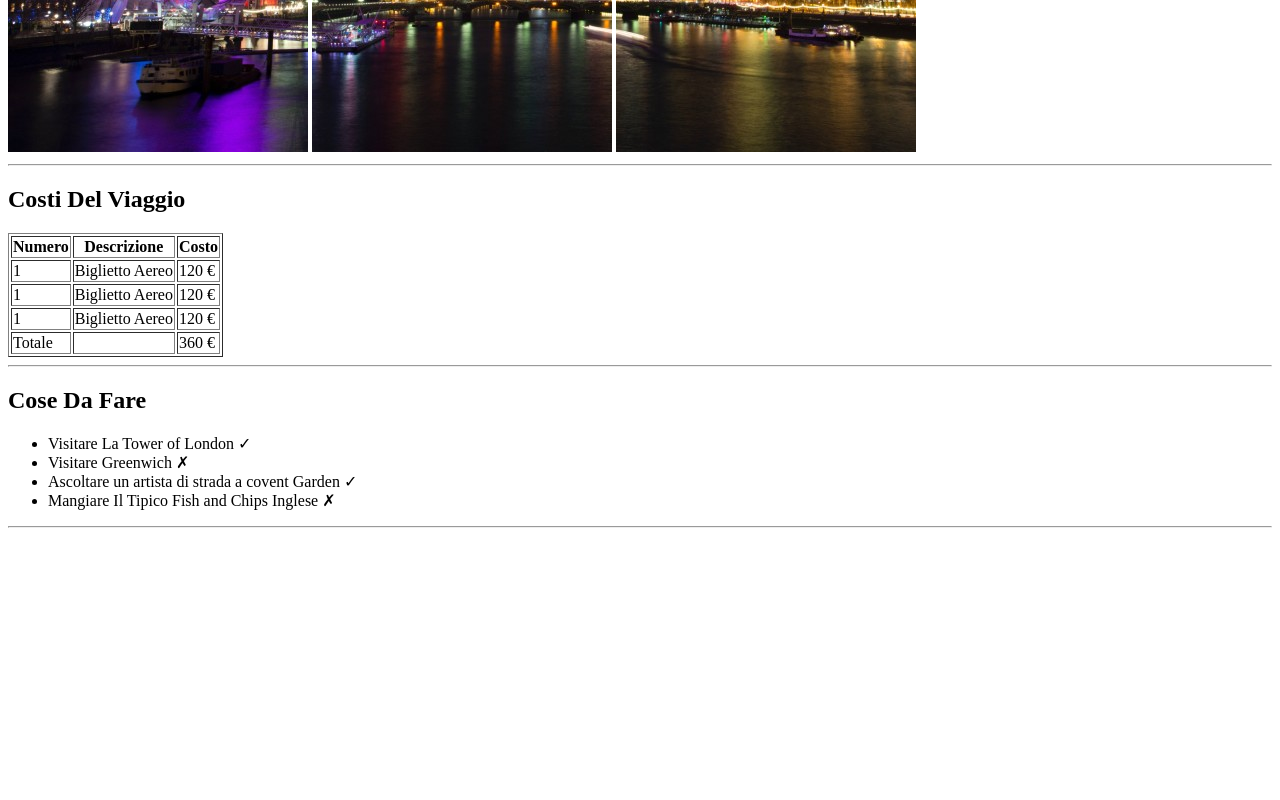
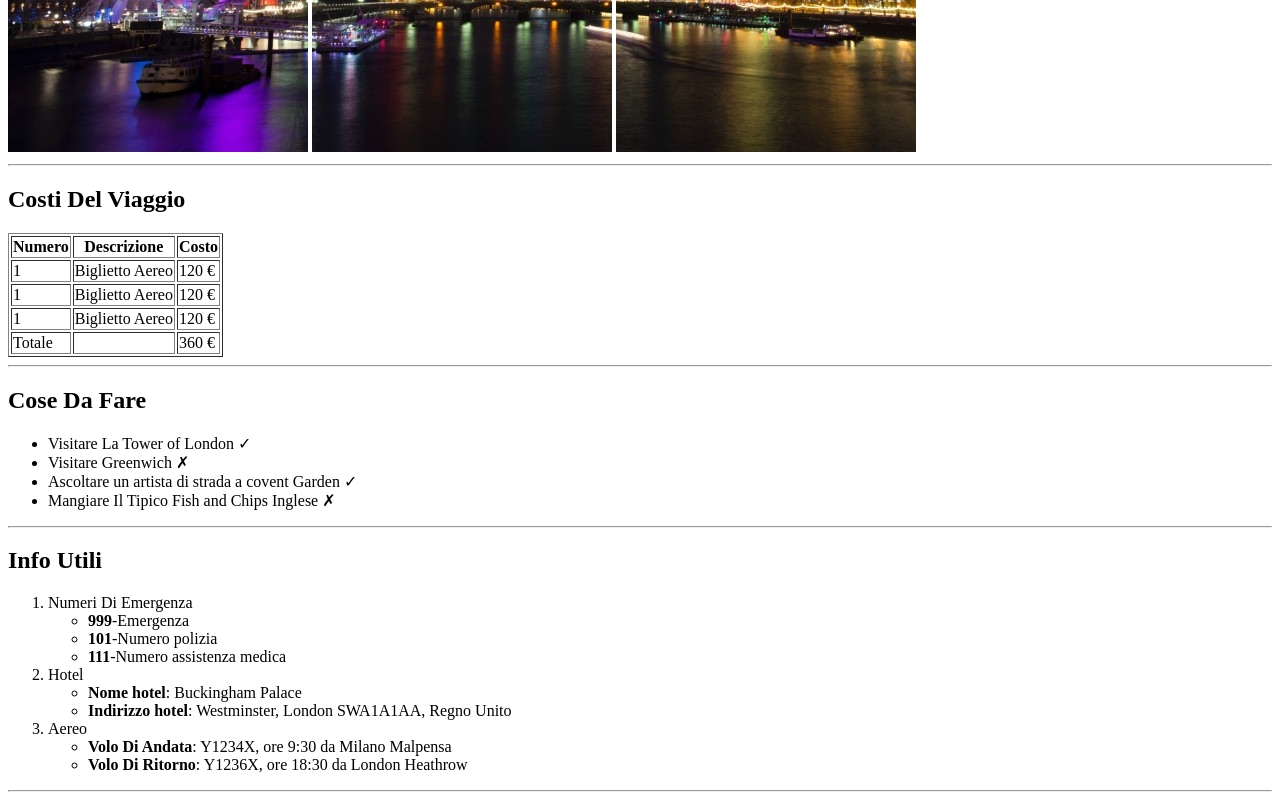
Before and after one commit to Tibaldi-Nicol/html-london-trip, a plain HTML site: page index.html in a window 1280 px wide. Shown: the part 528-1328 px from the top of the page. Before the commit the page ends 1064 px from the top, so only its background shows below. Drawn offline with Linux system fonts and the light colour scheme.

Commit message:
[UPD]Agg.sez.Info-Utili

```diff
--- a/index.html
+++ b/index.html
@@ -97,6 +97,47 @@
 
 <hr>
 
+<!--quarta sezione info utili-->
+
+<div class="info">
+
+    <h2>Info Utili</h2>
+
+    <!--Lista Annidata ol e ul -->
+
+    <ol>
+        <li>Numeri Di Emergenza
+            <ul>
+                <li><strong>999</strong>-Emergenza</li>
+                <li><strong>101</strong>-Numero polizia</li>
+                <li><strong>111</strong>-Numero assistenza medica</li>
+            </ul>
+        </li>
+
+        <li>Hotel
+            <ul>
+                <li><strong>Nome hotel</strong>: Buckingham Palace</li>
+                <li><strong>Indirizzo hotel</strong>: Westminster, London SWA1A1AA, Regno Unito</li>
+
+            </ul>
+        </li>
+
+
+        <li>Aereo
+            <ul>
+                <li><strong>Volo Di Andata</strong>: Y1234X, ore 9:30 da Milano Malpensa</li>
+                <li><strong>Volo Di Ritorno</strong>: Y1236X, ore 18:30 da London Heathrow</li>
+
+            </ul>
+        </li>
+    </ol>
+
+</div>
+
+<!--divisorio-->
+
+<hr>
+
 
 
 </body>
```
